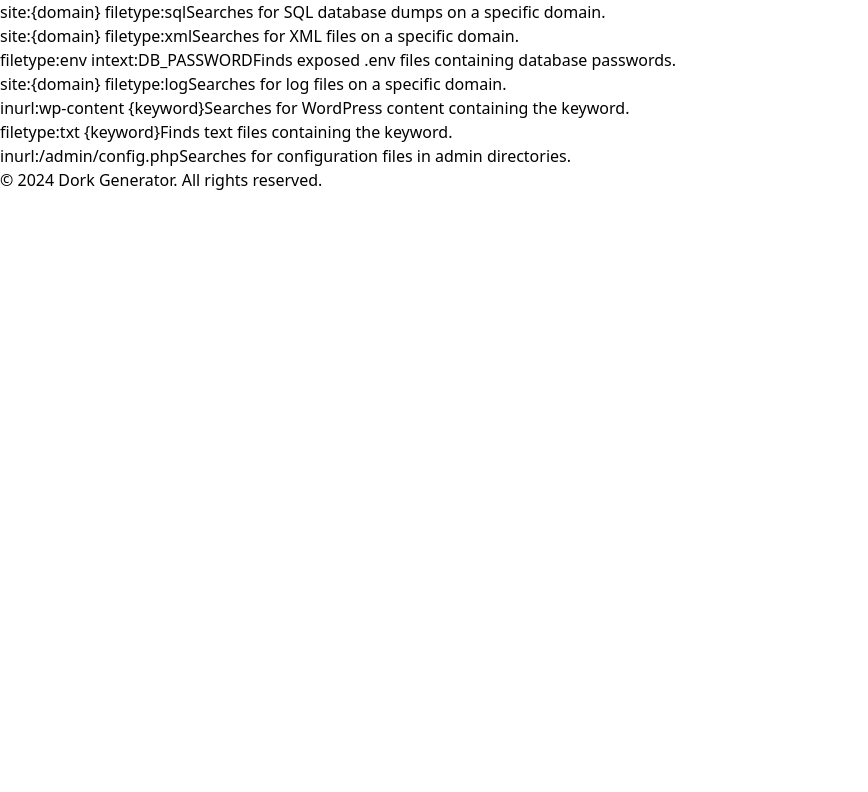
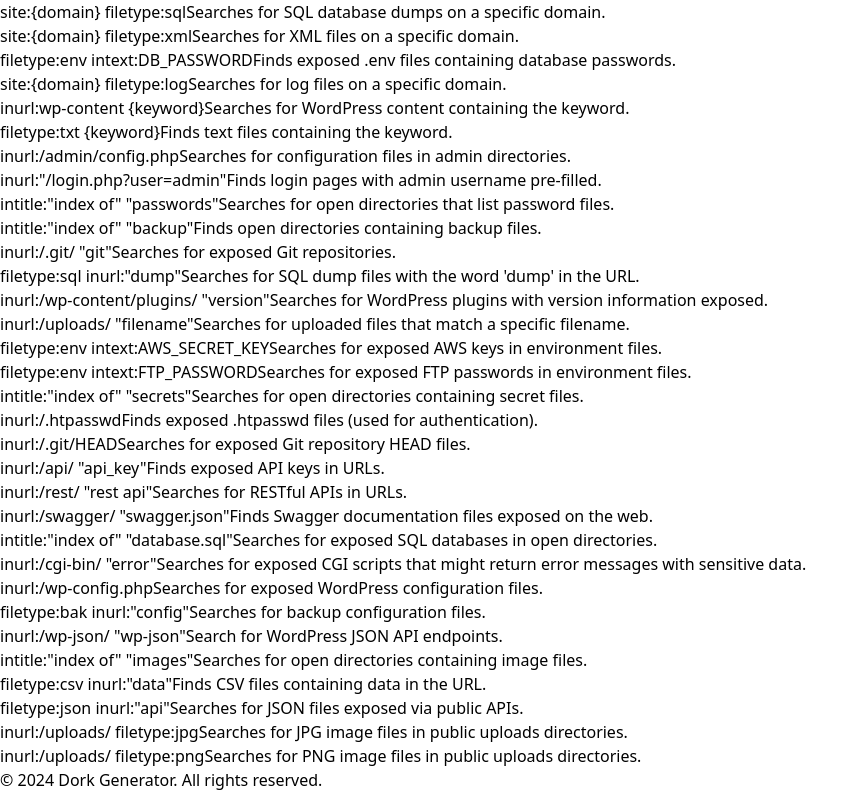
Before and after one commit to ltxstudio/DorkGenerator, a React (Vite) app: page / in a window 1280 px wide. Shown: the part 684-1476 px from the top of the page, without its empty margins (0-868 px from the left). Before the commit the page ends 876 px from the top, so only its background shows below. Built offline with nearby package versions, Linux system fonts and the light colour scheme.

Commit message:
Update dorkTemplates.js

```diff
--- a/src/data/dorkTemplates.js
+++ b/src/data/dorkTemplates.js
@@ -1,4 +1,5 @@
 const dorkTemplates = [
+  // Basic Google Dorks
   {
     template: "site:{domain} inurl:{keyword}",
     description: "Searches for pages on a domain containing keywords in the URL.",
@@ -19,6 +20,8 @@
     template: "{keyword} ext:xls",
     description: "Searches for Excel spreadsheets containing keywords.",
   },
+
+  // Search for specific text, file types, or content
   {
     template: "site:{domain} intext:{keyword}",
     description: "Searches for keywords in the text on a specific domain.",
@@ -35,6 +38,8 @@
     template: "site:{domain} ext:php {keyword}",
     description: "Searches for PHP files on a specific domain with keywords.",
   },
+
+  // Admin and login-related dorks
   {
     template: "site:{domain} intitle:admin",
     description: "Finds admin pages on a specific domain.",
@@ -59,6 +64,8 @@
     template: "site:{domain} \"phpinfo()\"",
     description: "Searches for PHP configuration files on a domain.",
   },
+
+  // Database and PHP-related dorks
   {
     template: "inurl:/phpmyadmin/ intext:{keyword}",
     description: "Searches for phpMyAdmin pages containing specific keywords.",
@@ -79,6 +86,8 @@
     template: "filetype:env intext:DB_PASSWORD",
     description: "Finds exposed .env files containing database passwords.",
   },
+
+  // Search for specific configuration files
   {
     template: "site:{domain} filetype:log",
     description: "Searches for log files on a specific domain.",
@@ -95,6 +104,116 @@
     template: "inurl:/admin/config.php",
     description: "Searches for configuration files in admin directories.",
   },
+  {
+    template: "inurl:\"/login.php?user=admin\"",
+    description: "Finds login pages with admin username pre-filled.",
+  },
+  {
+    template: "intitle:\"index of\" \"passwords\"",
+    description: "Searches for open directories that list password files.",
+  },
+
+  // Advanced or niche dorks for vulnerability scanning and sensitive data
+  {
+    template: "intitle:\"index of\" \"backup\"",
+    description: "Finds open directories containing backup files.",
+  },
+  {
+    template: "inurl:/.git/ \"git\"",
+    description: "Searches for exposed Git repositories.",
+  },
+  {
+    template: "filetype:sql inurl:\"dump\"",
+    description: "Searches for SQL dump files with the word 'dump' in the URL.",
+  },
+  {
+    template: "inurl:/wp-content/plugins/ \"version\"",
+    description: "Searches for WordPress plugins with version information exposed.",
+  },
+  {
+    template: "inurl:/uploads/ \"filename\"",
+    description: "Searches for uploaded files that match a specific filename.",
+  },
+
+  // Search for exposed credentials and sensitive data
+  {
+    template: "filetype:env intext:AWS_SECRET_KEY",
+    description: "Searches for exposed AWS keys in environment files.",
+  },
+  {
+    template: "filetype:env intext:FTP_PASSWORD",
+    description: "Searches for exposed FTP passwords in environment files.",
+  },
+  {
+    template: "intitle:\"index of\" \"secrets\"",
+    description: "Searches for open directories containing secret files.",
+  },
+  {
+    template: "inurl:/.htpasswd",
+    description: "Finds exposed .htpasswd files (used for authentication).",
+  },
+  {
+    template: "inurl:/.git/HEAD",
+    description: "Searches for exposed Git repository HEAD files.",
+  },
+
+  // Exposed APIs and web services
+  {
+    template: "inurl:/api/ \"api_key\"",
+    description: "Finds exposed API keys in URLs.",
+  },
+  {
+    template: "inurl:/rest/ \"rest api\"",
+    description: "Searches for RESTful APIs in URLs.",
+  },
+  {
+    template: "inurl:/swagger/ \"swagger.json\"",
+    description: "Finds Swagger documentation files exposed on the web.",
+  },
+
+  // Advanced vulnerability-related dorks
+  {
+    template: "intitle:\"index of\" \"database.sql\"",
+    description: "Searches for exposed SQL databases in open directories.",
+  },
+  {
+    template: "inurl:/cgi-bin/ \"error\"",
+    description: "Searches for exposed CGI scripts that might return error messages with sensitive data.",
+  },
+  {
+    template: "inurl:/wp-config.php",
+    description: "Searches for exposed WordPress configuration files.",
+  },
+  {
+    template: "filetype:bak inurl:\"config\"",
+    description: "Searches for backup configuration files.",
+  },
+  {
+    template: "inurl:/wp-json/ \"wp-json\"",
+    description: "Search for WordPress JSON API endpoints.",
+  },
+
+  // Miscellaneous dorks for files, content, or assets
+  {
+    template: "intitle:\"index of\" \"images\"",
+    description: "Searches for open directories containing image files.",
+  },
+  {
+    template: "filetype:csv inurl:\"data\"",
+    description: "Finds CSV files containing data in the URL.",
+  },
+  {
+    template: "filetype:json inurl:\"api\"",
+    description: "Searches for JSON files exposed via public APIs.",
+  },
+  {
+    template: "inurl:/uploads/ filetype:jpg",
+    description: "Searches for JPG image files in public uploads directories.",
+  },
+  {
+    template: "inurl:/uploads/ filetype:png",
+    description: "Searches for PNG image files in public uploads directories.",
+  },
 ];
 
 export default dorkTemplates;
```
